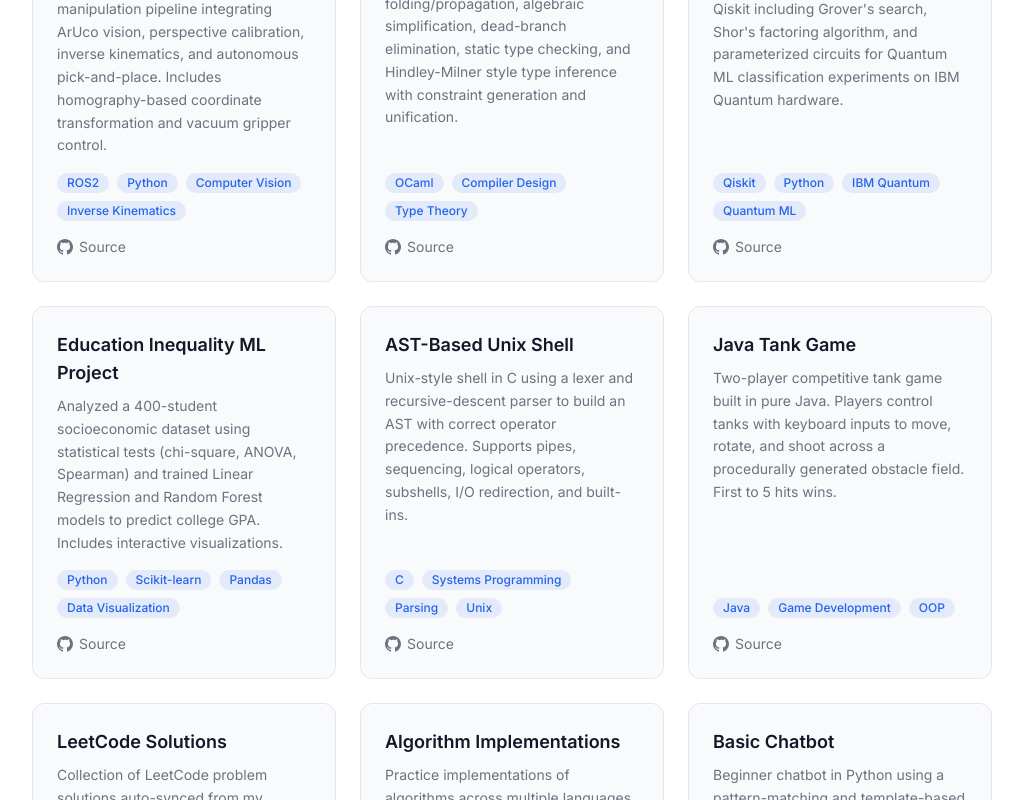
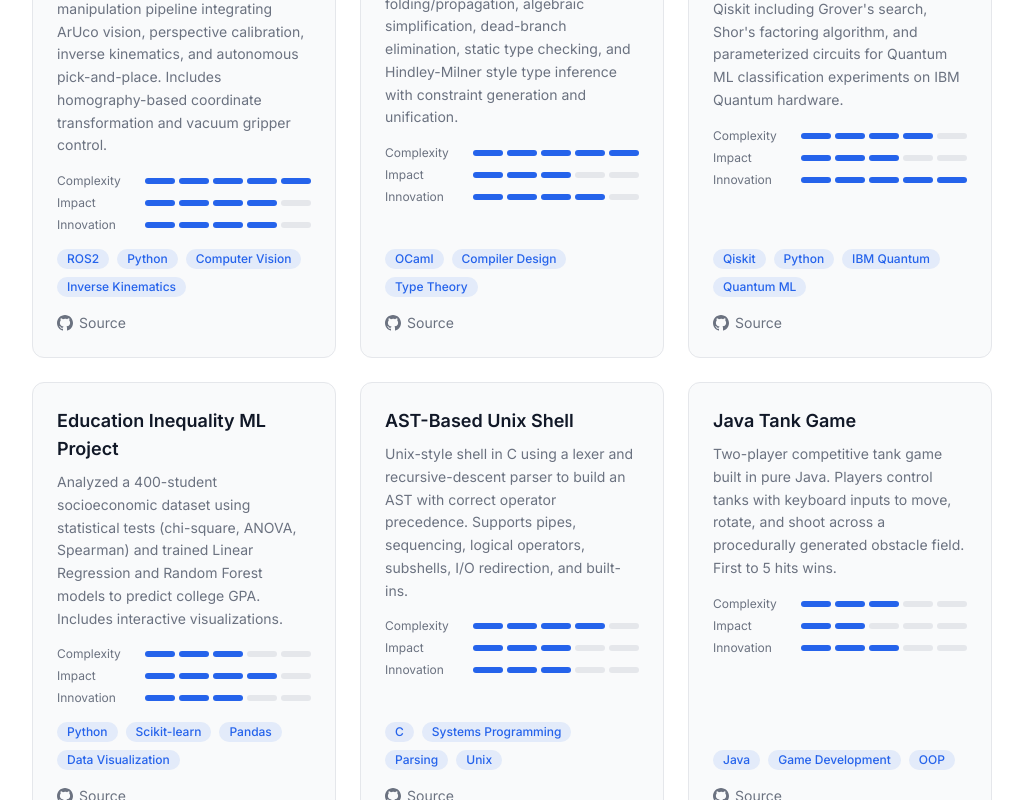
Before and after one commit to AhteshamAlvi/Personal_Website, a Next.js app: page / in a window 1280 px wide. Shown: the part 4180-4980 px from the top of the page, without its empty margins (128-1151 px from the left). Built offline with nearby package versions, Linux system fonts and the light colour scheme.

Commit message:
added something

```diff
--- a/src/components/ui/ProjectCard.tsx
+++ b/src/components/ui/ProjectCard.tsx
@@ -6,19 +6,50 @@ import { GithubIcon } from "@/components/ui/Icons";
   ProjectCard — renders a single project in a card format.
   Uses "flex flex-col" + "mt-auto" to push tech tags and links
   to the bottom, keeping cards aligned in a grid.
+  Includes rating bars for complexity, impact, and innovation.
 */
 
 interface ProjectCardProps {
   project: Project;
 }
 
+const ratingLabels = [
+  { key: "complexity" as const, label: "Complexity" },
+  { key: "impact" as const, label: "Impact" },
+  { key: "innovation" as const, label: "Innovation" },
+];
+
+function RatingBar({ label, value }: { label: string; value: number }) {
+  return (
+    <div className="flex items-center gap-2">
+      <span className="w-20 text-xs text-muted">{label}</span>
+      <div className="flex flex-1 gap-1">
+        {Array.from({ length: 5 }, (_, i) => (
+          <div
+            key={i}
+            className={`h-1.5 flex-1 rounded-full ${
+              i < value ? "bg-primary" : "bg-border"
+            }`}
+          />
+        ))}
+      </div>
+    </div>
+  );
+}
+
 export default function ProjectCard({ project }: ProjectCardProps) {
-  const { title, description, technologies, githubUrl, liveUrl } = project;
+  const { title, description, technologies, githubUrl, liveUrl, ratings } = project;
 
   return (
     <div className="flex flex-col rounded-xl border border-border bg-card p-6 transition-all duration-200 hover:border-primary/50 hover:shadow-lg">
       <h3 className="text-lg font-semibold">{title}</h3>
       <p className="mt-2 text-sm leading-relaxed text-muted">{description}</p>
+
+      <div className="mt-4 space-y-1.5">
+        {ratingLabels.map(({ key, label }) => (
+          <RatingBar key={key} label={label} value={ratings[key]} />
+        ))}
+      </div>
 
       <div className="mt-auto" />
 
--- a/src/data/projects.ts
+++ b/src/data/projects.ts
@@ -17,6 +17,7 @@ export const projects: Project[] = [
     githubUrl:
       "https://github.com/AhteshamAlvi/Robotics-Arm-Manipulator-Control",
     featured: true,
+    ratings: { complexity: 5, impact: 4, innovation: 4 },
   },
   {
     title: "Mini C Compiler",
@@ -25,6 +26,7 @@ export const projects: Project[] = [
     technologies: ["OCaml", "Compiler Design", "Type Theory"],
     githubUrl: "https://github.com/AhteshamAlvi/mini_C_compiler",
     featured: true,
+    ratings: { complexity: 5, impact: 3, innovation: 4 },
   },
   {
     title: "Quantum Computing Projects",
@@ -32,6 +34,7 @@ export const projects: Project[] = [
       "Quantum circuit implementations in Qiskit including Grover's search, Shor's factoring algorithm, and parameterized circuits for Quantum ML classification experiments on IBM Quantum hardware.",
     technologies: ["Qiskit", "Python", "IBM Quantum", "Quantum ML"],
     githubUrl: "https://github.com/AhteshamAlvi/Quantum_Projects",
+    ratings: { complexity: 4, impact: 3, innovation: 5 },
   },
   {
     title: "Education Inequality ML Project",
@@ -40,6 +43,7 @@ export const projects: Project[] = [
     technologies: ["Python", "Scikit-learn", "Pandas", "Data Visualization"],
     githubUrl:
       "https://github.com/AhteshamAlvi/Education_Inequality_MLproject",
+    ratings: { complexity: 3, impact: 4, innovation: 3 },
   },
   {
     title: "AST-Based Unix Shell",
@@ -47,6 +51,7 @@ export const projects: Project[] = [
       "Unix-style shell in C using a lexer and recursive-descent parser to build an AST with correct operator precedence. Supports pipes, sequencing, logical operators, subshells, I/O redirection, and built-ins.",
     technologies: ["C", "Systems Programming", "Parsing", "Unix"],
     githubUrl: "https://github.com/AhteshamAlvi/Mini_Unix_Shell",
+    ratings: { complexity: 4, impact: 3, innovation: 3 },
   },
   {
     title: "Java Tank Game",
@@ -54,6 +59,7 @@ export const projects: Project[] = [
       "Two-player competitive tank game built in pure Java. Players control tanks with keyboard inputs to move, rotate, and shoot across a procedurally generated obstacle field. First to 5 hits wins.",
     technologies: ["Java", "Game Development", "OOP"],
     githubUrl: "https://github.com/AhteshamAlvi/Java_TankGame",
+    ratings: { complexity: 3, impact: 2, innovation: 3 },
   },
   {
     title: "LeetCode Solutions",
@@ -61,6 +67,7 @@ export const projects: Project[] = [
       "Collection of LeetCode problem solutions auto-synced from my LeetCode account via glsync. Covers array manipulation, number theory, SQL queries, and algorithmic challenges across multiple difficulty levels.",
     technologies: ["Python", "Java", "SQL", "Algorithms"],
     githubUrl: "https://github.com/AhteshamAlvi/Leetcode_Solutions",
+    ratings: { complexity: 2, impact: 2, innovation: 1 },
   },
   {
     title: "Algorithm Implementations",
@@ -68,6 +75,7 @@ export const projects: Project[] = [
       "Practice implementations of algorithms across multiple languages — dynamic programming, sorting, searching, and more. Built as a learning resource for algorithm design and cross-language proficiency.",
     technologies: ["Rust", "Python", "OCaml", "Dynamic Programming"],
     githubUrl: "https://github.com/AhteshamAlvi/Algorithm-Implementation",
+    ratings: { complexity: 2, impact: 2, innovation: 2 },
   },
   {
     title: "Basic Chatbot",
@@ -75,5 +83,6 @@ export const projects: Project[] = [
       "Beginner chatbot in Python using a pattern-matching and template-based approach. Features separate prompt and response directories for modular conversation design.",
     technologies: ["Python", "NLP", "Chatbot Design"],
     githubUrl: "https://github.com/AhteshamAlvi/BasicChatbot",
+    ratings: { complexity: 1, impact: 1, innovation: 2 },
   },
 ];
--- a/src/types/index.ts
+++ b/src/types/index.ts
@@ -3,6 +3,12 @@
   Every data file and component that uses this data imports from here.
   If you rename a field, TypeScript will flag every place that needs updating.
 */
+
+export interface ProjectRatings {
+  complexity: number;  // 1–5: technical depth of the implementation
+  impact: number;      // 1–5: usefulness or real-world significance
+  innovation: number;  // 1–5: creativity and uniqueness of approach
+}
 
 export interface Project {
   title: string;
@@ -11,6 +17,7 @@ export interface Project {
   githubUrl: string;
   liveUrl?: string; // "?" means optional — not every project has a live demo
   featured?: boolean;
+  ratings: ProjectRatings;
 }
 
 export interface Experience {
```
